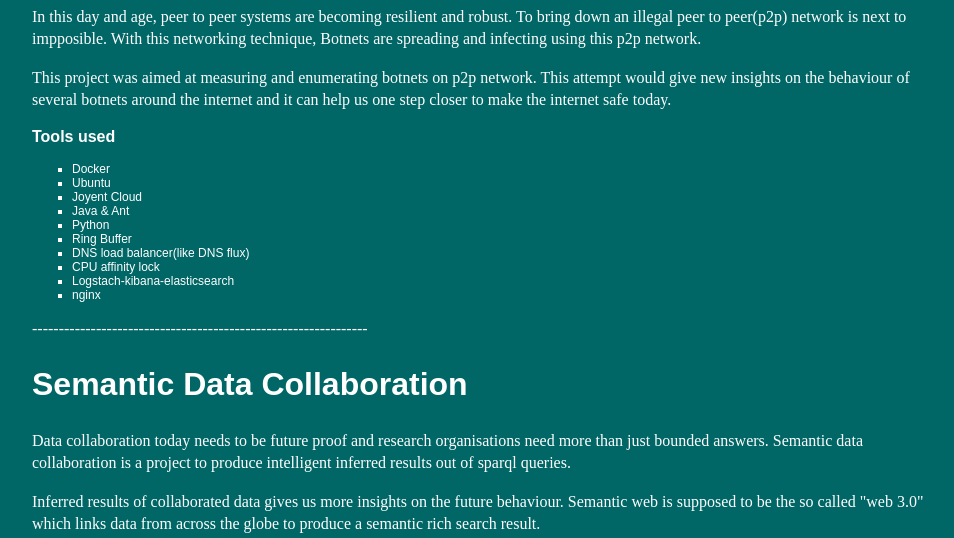
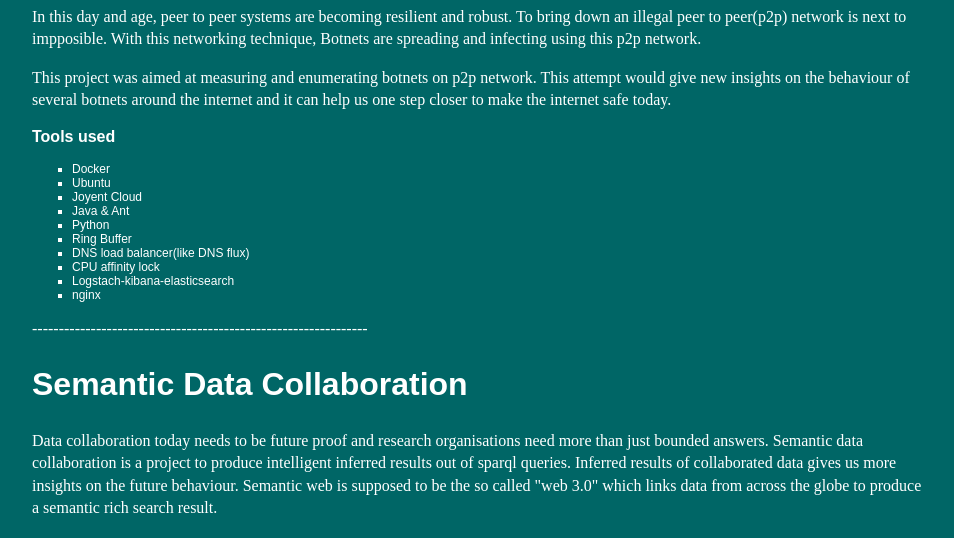
Before and after one commit to bala529/bala529.github.io, a plain HTML site: page index.html in a window 1280 px wide. Shown: the part 412-950 px from the top of the page, without its empty margins (160-1114 px from the left). Drawn offline with Linux system fonts and the light colour scheme.

Commit message:
Update index.html

```diff
--- a/index.html
+++ b/index.html
@@ -48,8 +48,7 @@
 			<h2>Semantic Data Collaboration</h2>
 			<p>Data collaboration today needs to be future proof and research organisations need more than
 			just bounded answers. Semantic data collaboration is a project to produce intelligent inferred results
-			out of sparql queries. </p>
-			<p>Inferred results of collaborated data gives us more insights on the future behaviour.
+			out of sparql queries. Inferred results of collaborated data gives us more insights on the future behaviour.
 			Semantic web is supposed to be the so called "web 3.0" which links data from across the
 			globe to produce a semantic rich search result.</p>
 			<p>This project was done using the currently evolving Semantic web techniques like OWL and triple store
```
